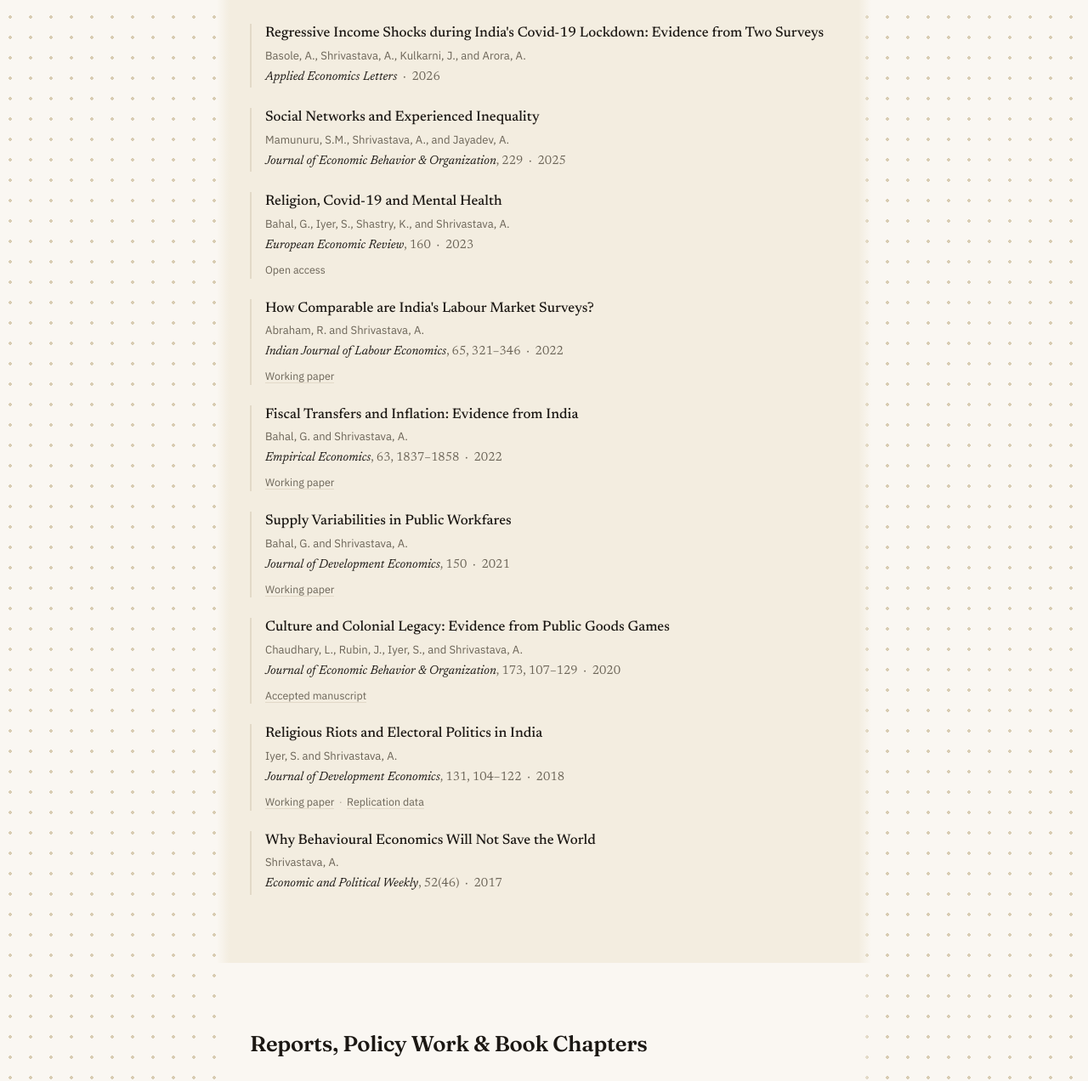
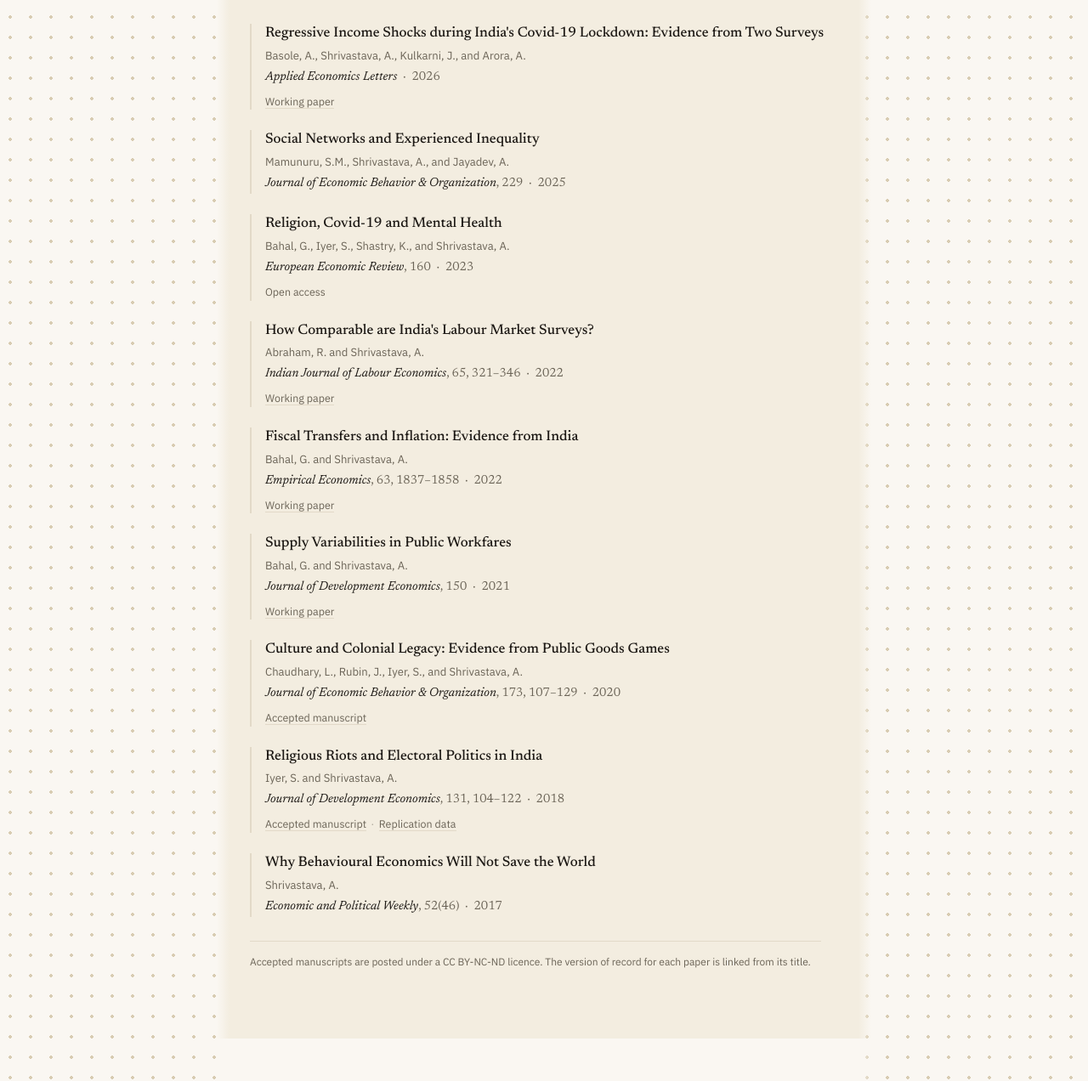
Before and after one commit to econanand/econanand.github.io, a plain HTML site: page publications.html in a window 1280 px wide. Shown: the part 1192-2464 px from the top of the page at 85% size. Drawn offline with Linux system fonts and the light colour scheme.

Commit message:
Host paper PDFs locally instead of linking cloud drives
Personal-cloud share links rot: the Civil Conflict paper's Drive link on
the old site already returns 401. Everything now sits under papers/ and
is served from the site itself, so nothing depends on a Drive or Dropbox
share staying alive, and the files get indexed on the domain.

Seven files added, each verified to be the correct paper:

- Religious Riots (JDE 2018) — accepted manuscript, plus replication data
- Culture and Colonial Legacy (JEBO 2020) — accepted manuscript
- Supply Variabilities (JDE 2021) — revised manuscript
- Fiscal Transfers (Emp Econ 2022) — UWA discussion paper 20.12
- Labour Market Surveys (IJLE 2022) — CSE working paper 45
- Regressive Income Shocks (Applied Econ Letters 2026) — CSE working
  paper 58, newly linked; this entry previously had no free version

The Drive copy of Religious Riots turned out to be byte-identical to the
Apollo accepted manuscript (same md5), so labelling it accepted
manuscript rather than working paper is accurate.

Elsevier permits the accepted manuscript on a personal site with no
embargo, provided it carries a CC BY-NC-ND licence and links to the
version of record; a note to that effect closes the section, and each
title already links its DOI.

Still missing a free version: Social Networks and Experienced Inequality
(JEBO 2025). The ePrints@APU copy is access-restricted.

Co-Authored-By: Claude Opus 5 <noreply@anthropic.com>
Claude-Session: https://claude.ai/code/session_01CWo67bzCXmW7bkxmJB1YRs

```diff
--- a/publications.html
+++ b/publications.html
@@ -98,6 +98,7 @@
           <p class="pub-title"><a href="https://doi.org/10.1080/13504851.2026.2685216" target="_blank" rel="noopener">Regressive Income Shocks during India's Covid-19 Lockdown: Evidence from Two Surveys</a></p>
           <p class="pub-authors">Basole, A., Shrivastava, A., Kulkarni, J., and Arora, A.</p>
           <p class="pub-venue"><em>Applied Economics Letters</em> &nbsp;·&nbsp; 2026</p>
+          <p class="pub-access"><a href="papers/basole-etal-regressive-income-shocks-wp58-2024.pdf">Working paper</a></p>
         </div>
 
         <div class="pub-item">
@@ -117,35 +118,35 @@
           <p class="pub-title"><a href="https://doi.org/10.1007/s41027-022-00381-x" target="_blank" rel="noopener">How Comparable are India's Labour Market Surveys?</a></p>
           <p class="pub-authors">Abraham, R. and Shrivastava, A.</p>
           <p class="pub-venue"><em>Indian Journal of Labour Economics</em>, 65, 321–346 &nbsp;·&nbsp; 2022</p>
-          <p class="pub-access"><a href="https://publications.azimpremjiuniversity.edu.in/3473/1/CSE-Rosa45-Jan2022-merged_JUNE_13.pdf" target="_blank" rel="noopener">Working paper</a></p>
+          <p class="pub-access"><a href="papers/abraham-shrivastava-labour-surveys-wp45-2022.pdf">Working paper</a></p>
         </div>
 
         <div class="pub-item">
           <p class="pub-title"><a href="https://doi.org/10.1007/s00181-021-02195-0" target="_blank" rel="noopener">Fiscal Transfers and Inflation: Evidence from India</a></p>
           <p class="pub-authors">Bahal, G. and Shrivastava, A.</p>
           <p class="pub-venue"><em>Empirical Economics</em>, 63, 1837–1858 &nbsp;·&nbsp; 2022</p>
-          <p class="pub-access"><a href="https://ecompapers.biz.uwa.edu.au/paper/PDF%20of%20Discussion%20Papers/2020/DP%2020.12_Bahal%20and%20Shrivastava.pdf" target="_blank" rel="noopener">Working paper</a></p>
+          <p class="pub-access"><a href="papers/bahal-shrivastava-fiscal-transfers-uwa-dp20-12.pdf">Working paper</a></p>
         </div>
 
         <div class="pub-item">
           <p class="pub-title"><a href="https://doi.org/10.1016/j.jdeveco.2020.102608" target="_blank" rel="noopener">Supply Variabilities in Public Workfares</a></p>
           <p class="pub-authors">Bahal, G. and Shrivastava, A.</p>
           <p class="pub-venue"><em>Journal of Development Economics</em>, 150 &nbsp;·&nbsp; 2021</p>
-          <p class="pub-access"><a href="https://www.dropbox.com/s/s7wk66h846286ru/Manuscript%20for%20website.pdf?dl=0" target="_blank" rel="noopener">Working paper</a></p>
+          <p class="pub-access"><a href="papers/bahal-shrivastava-supply-variabilities-2020.pdf">Working paper</a></p>
         </div>
 
         <div class="pub-item">
           <p class="pub-title"><a href="https://doi.org/10.1016/j.jebo.2020.03.005" target="_blank" rel="noopener">Culture and Colonial Legacy: Evidence from Public Goods Games</a></p>
           <p class="pub-authors">Chaudhary, L., Rubin, J., Iyer, S., and Shrivastava, A.</p>
           <p class="pub-venue"><em>Journal of Economic Behavior &amp; Organization</em>, 173, 107–129 &nbsp;·&nbsp; 2020</p>
-          <p class="pub-access"><a href="https://www.repository.cam.ac.uk/items/35a4ceb8-67ad-49c5-b180-227c41d26781" target="_blank" rel="noopener">Accepted manuscript</a></p>
+          <p class="pub-access"><a href="papers/chaudhary-etal-culture-colonial-legacy-2020.pdf">Accepted manuscript</a></p>
         </div>
 
         <div class="pub-item">
           <p class="pub-title"><a href="https://doi.org/10.1016/j.jdeveco.2017.11.003" target="_blank" rel="noopener">Religious Riots and Electoral Politics in India</a></p>
           <p class="pub-authors">Iyer, S. and Shrivastava, A.</p>
           <p class="pub-venue"><em>Journal of Development Economics</em>, 131, 104–122 &nbsp;·&nbsp; 2018</p>
-          <p class="pub-access"><a href="https://drive.google.com/file/d/1dkXyx0HC-AVYuFAv7ylx6oKLR7CyRHOG/view" target="_blank" rel="noopener">Working paper</a> <span class="pub-sep">·</span> <a href="https://drive.google.com/file/d/1NJX6e8qOnVrH59pf6uS-uB7CgtfbJSmO/view" target="_blank" rel="noopener">Replication data</a></p>
+          <p class="pub-access"><a href="papers/iyer-shrivastava-religious-riots-2017.pdf">Accepted manuscript</a> <span class="pub-sep">·</span> <a href="papers/iyer-shrivastava-religious-riots-replication.zip">Replication data</a></p>
         </div>
 
         <div class="pub-item">
@@ -155,6 +156,7 @@
         </div>
 
       </div>
+      <p class="pub-note">Accepted manuscripts are posted under a CC&nbsp;BY-NC-ND licence. The version of record for each paper is linked from its title.</p>
     </div>
   </section>
 
--- a/style.css
+++ b/style.css
@@ -321,6 +321,16 @@ section:nth-of-type(even) {
 }
 
 .pub-sep { opacity: 0.5; margin: 0 0.15rem; }
+
+.pub-note {
+  font-family: var(--font-sans);
+  font-size: 0.75rem;
+  color: var(--muted);
+  margin-top: 1.75rem;
+  padding-top: 0.9rem;
+  border-top: 1px solid var(--border);
+  max-width: 42rem;
+}
 
 .pub-badge {
   font-family: var(--font-sans);
```
Also changed, not shown: 7 other files.
